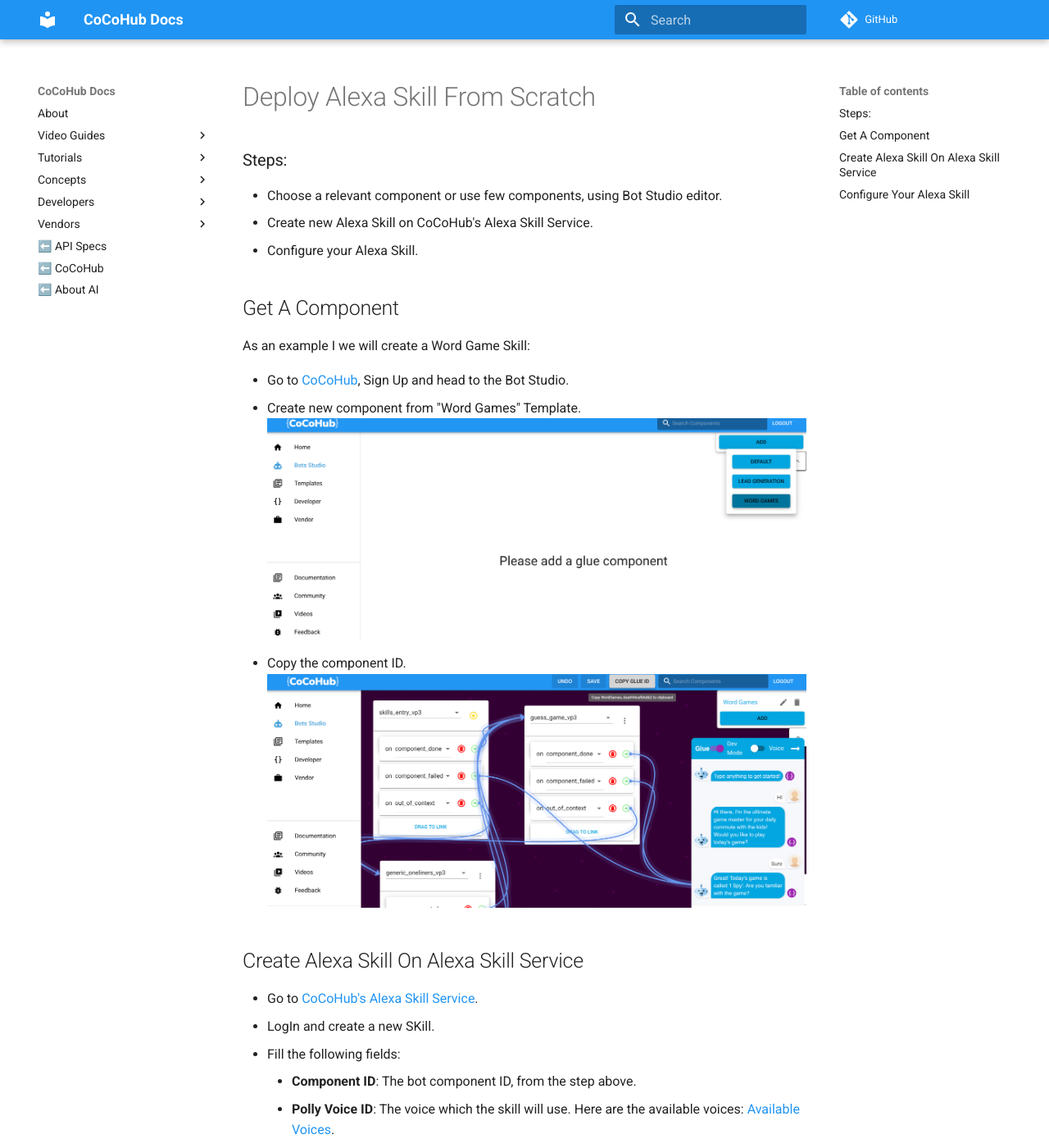
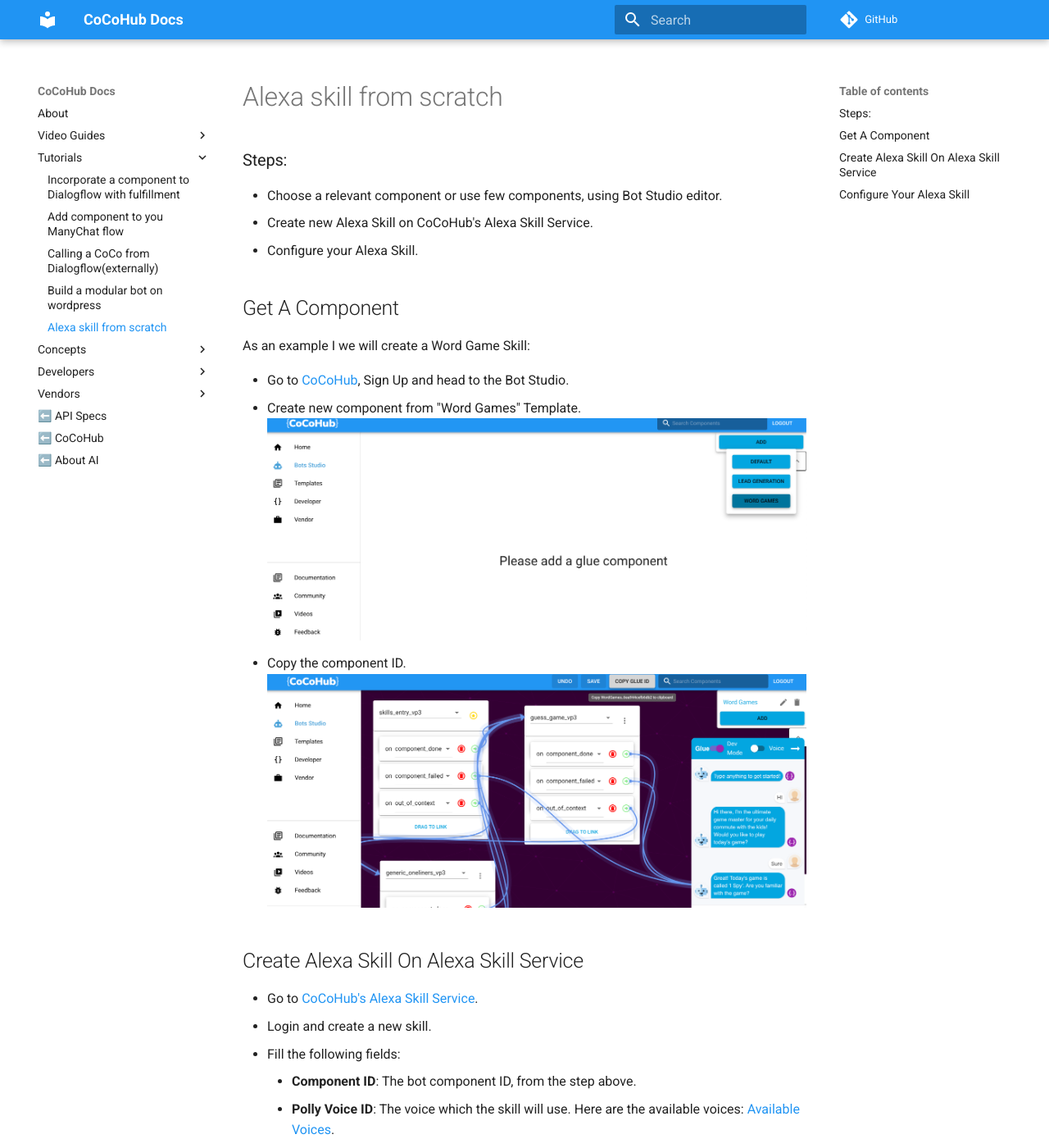
Before and after one commit to ConversationalComponents/docs, an MkDocs documentation site: the page built from docs/tutorials/alexa_skill_from_scratch.md, in a window 1280 px wide and 1400 px high. Shown: the whole window at 82% size. Built offline with MkDocs 1.6.1 and Material for MkDocs 9.7.7, drawn with Linux system fonts in a browser that asks for light colours; comment, search, counter and statistics services are not loaded.

Commit message:
cleanup alexa skill tutorial add to menu

```diff
--- a/docs/tutorials/alexa_skill_from_sratch.md
+++ b/docs/tutorials/alexa_skill_from_scratch.md
@@ -1,5 +1,3 @@
-# Deploy Alexa Skill From Scratch
-
 ### Steps:
 
 * Choose a relevant component or use few components, using Bot Studio editor.
@@ -19,8 +17,8 @@
 
 ## Create Alexa Skill On Alexa Skill Service
 * Go to [CoCoHub's Alexa Skill Service](https://alexa.cocohub.ai "CoCoHub's Alexa Skill Service").
-* LogIn and create a new SKill.
-*  Fill the following fields:
+* Login and create a new skill.
+* Fill the following fields:
     * **Component ID**: The bot component ID, from the step above.
     * **Polly Voice ID**: The voice which the skill will use. Here are the available voices: [Available Voices](https://docs.aws.amazon.com/polly/latest/dg/voicelist.html "Available Voices").
     * **End Statement**: Skill response on stop skill.
--- a/mkdocs.yml
+++ b/mkdocs.yml
@@ -10,6 +10,7 @@
       - Add component to you ManyChat flow: tutorials/manychat1.md
       - Calling a CoCo from Dialogflow(externally): tutorials/use_a_component_with_dialogflow_external
       - Build a modular bot on wordpress: tutorials/wp_cocobot.md
+      - Alexa skill from scratch: tutorials/alexa_skill_from_scratch.md
   - Concepts:
 #      - Agents, Goals, State, and Actions: concepts/goals.md
       - Conversational Component: concepts/convcomp.md
```
